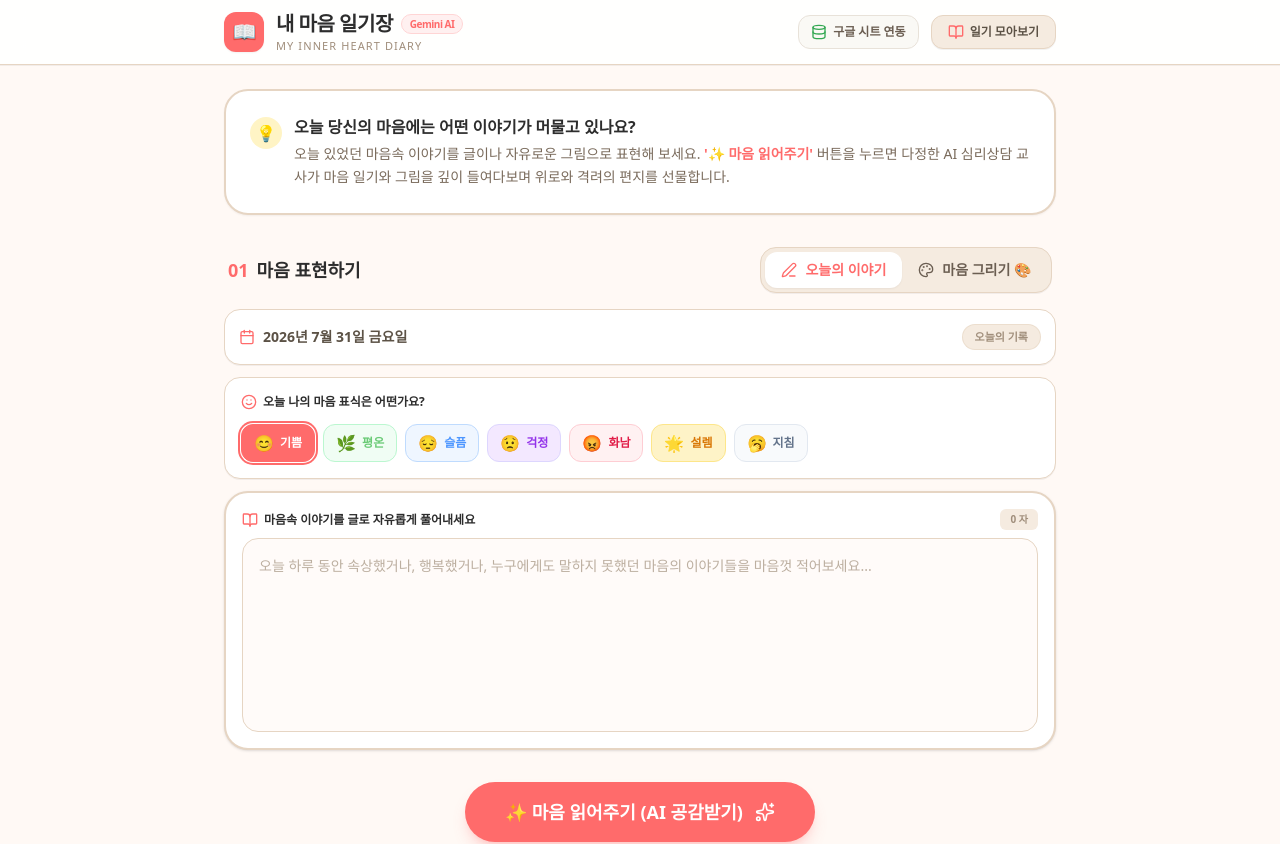
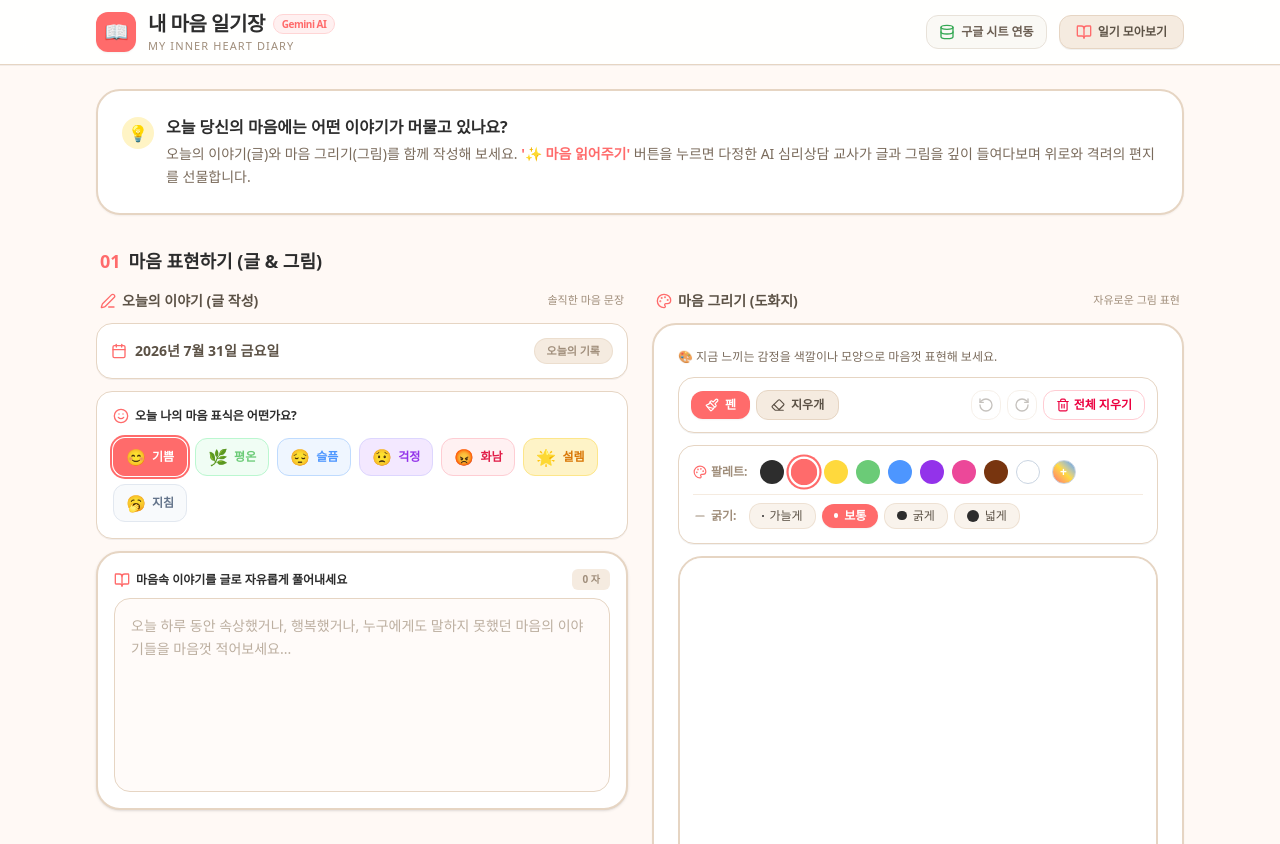
Before and after one commit to yojung273-del/-, a React (Vite) app: page / in a window 1280 px wide. Shown: the top 844 px of the page. Built offline with nearby package versions, Linux system fonts and the light colour scheme.

Commit message:
refactor: adjust layout container width
Increase max-width of header and main content for a more spacious layout.

```diff
--- a/src/App.tsx
+++ b/src/App.tsx
@@ -15,7 +15,6 @@ import {
 } from './services/gasService';
 
 export default function App() {
-  const [activeTab, setActiveTab] = useState<'story' | 'drawing'>('story');
   const [diaryText, setDiaryText] = useState('');
   const [selectedMood, setSelectedMood] = useState('기쁨');
   const canvasRef = useRef<CanvasRef | null>(null);
@@ -216,7 +215,7 @@ export default function App() {
     <div className="min-h-screen bg-[#FFF9F5] text-[#2D2D2D] font-sans antialiased pb-16">
       {/* Navbar / Header */}
       <header className="sticky top-0 z-30 bg-white/90 backdrop-blur-md border-b border-[#E6D5C3] shadow-2xs">
-        <div className="max-w-4xl mx-auto px-4 sm:px-8 h-16 flex items-center justify-between">
+        <div className="max-w-6xl mx-auto px-4 sm:px-8 h-16 flex items-center justify-between">
           <div className="flex items-center gap-3">
             <div className="w-10 h-10 bg-[#FF6B6B] rounded-xl flex items-center justify-center text-white text-xl shadow-xs">
               📖
@@ -281,7 +280,7 @@ export default function App() {
       )}
 
       {/* Hero Header Greeting */}
-      <main className="max-w-4xl mx-auto px-4 sm:px-8 pt-6">
+      <main className="max-w-6xl mx-auto px-4 sm:px-8 pt-6">
         <div className="p-4 sm:p-6 mb-8 bg-white border-2 border-[#E6D5C3] rounded-3xl shadow-xs">
           <div className="flex items-start gap-3">
             <div className="w-8 h-8 rounded-full bg-[#FFD93D]/30 flex items-center justify-center shrink-0 mt-0.5 text-base">
@@ -292,11 +291,11 @@ export default function App() {
                 오늘 당신의 마음에는 어떤 이야기가 머물고 있나요?
               </h2>
               <p className="text-xs sm:text-sm text-[#7A6B5C] leading-relaxed">
-                오늘 있었던 마음속 이야기를 글이나 자유로운 그림으로 표현해 보세요.{' '}
+                오늘의 이야기(글)와 마음 그리기(그림)를 함께 작성해 보세요.{' '}
                 <strong className="text-[#FF6B6B] font-semibold">
                   '✨ 마음 읽어주기'
                 </strong>{' '}
-                버튼을 누르면 다정한 AI 심리상담 교사가 마음 일기와 그림을 깊이 들여다보며 위로와 격려의 편지를 선물합니다.
+                버튼을 누르면 다정한 AI 심리상담 교사가 글과 그림을 깊이 들여다보며 위로와 격려의 편지를 선물합니다.
               </p>
             </div>
           </div>
@@ -326,68 +325,52 @@ export default function App() {
           )}
         </AnimatePresence>
 
-        {/* Section Title & Navigation Tabs (오늘의 이야기 / 마음 그리기) */}
-        <div className="flex flex-col gap-4">
-          <div className="flex flex-col sm:flex-row sm:items-center justify-between gap-3 px-1">
+        {/* 2-Column Split Layout: Left (오늘의 이야기) & Right (마음 그리기) */}
+        <div className="space-y-4">
+          <div className="px-1">
             <h2 className="text-lg font-bold flex items-center gap-2 text-[#2D2D2D]">
-              <span className="text-[#FF6B6B] font-black">01</span> 마음 표현하기
+              <span className="text-[#FF6B6B] font-black">01</span> 마음 표현하기 (글 & 그림)
             </h2>
-
-            {/* Menu Tabs: 오늘의 이야기 / 마음 그리기 */}
-            <div className="inline-flex p-1 bg-[#F5EBE0] rounded-2xl border border-[#E6D5C3] shadow-2xs">
-              <button
-                type="button"
-                onClick={() => setActiveTab('story')}
-                className={`flex items-center gap-2 px-4 py-2 text-xs sm:text-sm font-bold rounded-xl transition-all cursor-pointer ${
-                  activeTab === 'story'
-                    ? 'bg-white text-[#FF6B6B] shadow-xs'
-                    : 'text-[#6B5E52] hover:text-[#2D2D2D]'
-                }`}
-              >
-                <Edit3 className="w-4 h-4" />
-                <span>오늘의 이야기</span>
-              </button>
-              <button
-                type="button"
-                onClick={() => setActiveTab('drawing')}
-                className={`flex items-center gap-2 px-4 py-2 text-xs sm:text-sm font-bold rounded-xl transition-all cursor-pointer ${
-                  activeTab === 'drawing'
-                    ? 'bg-white text-[#FF6B6B] shadow-xs'
-                    : 'text-[#6B5E52] hover:text-[#2D2D2D]'
-                }`}
-              >
-                <Palette className="w-4 h-4" />
-                <span>마음 그리기 🎨</span>
-              </button>
-            </div>
           </div>
 
-          {/* Tab Content Display */}
-          <div className="w-full">
-            {activeTab === 'story' ? (
+          <div className="grid grid-cols-1 lg:grid-cols-2 gap-6 items-start">
+            {/* Left Column: 오늘의 이야기 (글 작성 & 기분 선택) */}
+            <div className="flex flex-col gap-3">
+              <div className="flex items-center justify-between px-1">
+                <h3 className="text-sm font-bold text-[#5C5246] flex items-center gap-1.5">
+                  <Edit3 className="w-4 h-4 text-[#FF6B6B]" />
+                  오늘의 이야기 (글 작성)
+                </h3>
+                <span className="text-[11px] text-[#A08E7B] font-medium">
+                  솔직한 마음 문장
+                </span>
+              </div>
               <DiaryForm
                 diaryText={diaryText}
                 setDiaryText={setDiaryText}
                 selectedMood={selectedMood}
                 setSelectedMood={setSelectedMood}
               />
-            ) : (
-              <div className="bg-white p-4 sm:p-6 rounded-3xl border-2 border-[#E6D5C3] shadow-xs space-y-4">
-                <div className="flex items-center justify-between">
-                  <span className="text-xs sm:text-sm font-bold text-[#5C5246] flex items-center gap-1.5">
-                    🎨 도화지에 마음 속 기분이나 자유로운 그림을 그려보세요
-                  </span>
-                  <button
-                    type="button"
-                    onClick={() => setActiveTab('story')}
-                    className="text-xs text-[#FF6B6B] hover:underline font-semibold"
-                  >
-                    📝 글 작성으로 이동
-                  </button>
-                </div>
+            </div>
+
+            {/* Right Column: 마음 그리기 (도화지 & 페인팅) */}
+            <div className="flex flex-col gap-3">
+              <div className="flex items-center justify-between px-1">
+                <h3 className="text-sm font-bold text-[#5C5246] flex items-center gap-1.5">
+                  <Palette className="w-4 h-4 text-[#FF6B6B]" />
+                  마음 그리기 (도화지)
+                </h3>
+                <span className="text-[11px] text-[#A08E7B] font-medium">
+                  자유로운 그림 표현
+                </span>
+              </div>
+              <div className="bg-white p-4 sm:p-6 rounded-3xl border-2 border-[#E6D5C3] shadow-xs space-y-3">
+                <p className="text-xs text-[#7A6B5C]">
+                  🎨 지금 느끼는 감정을 색깔이나 모양으로 마음껏 표현해 보세요.
+                </p>
                 <DrawingCanvas ref={canvasRef} />
               </div>
-            )}
+            </div>
           </div>
         </div>
 
```
